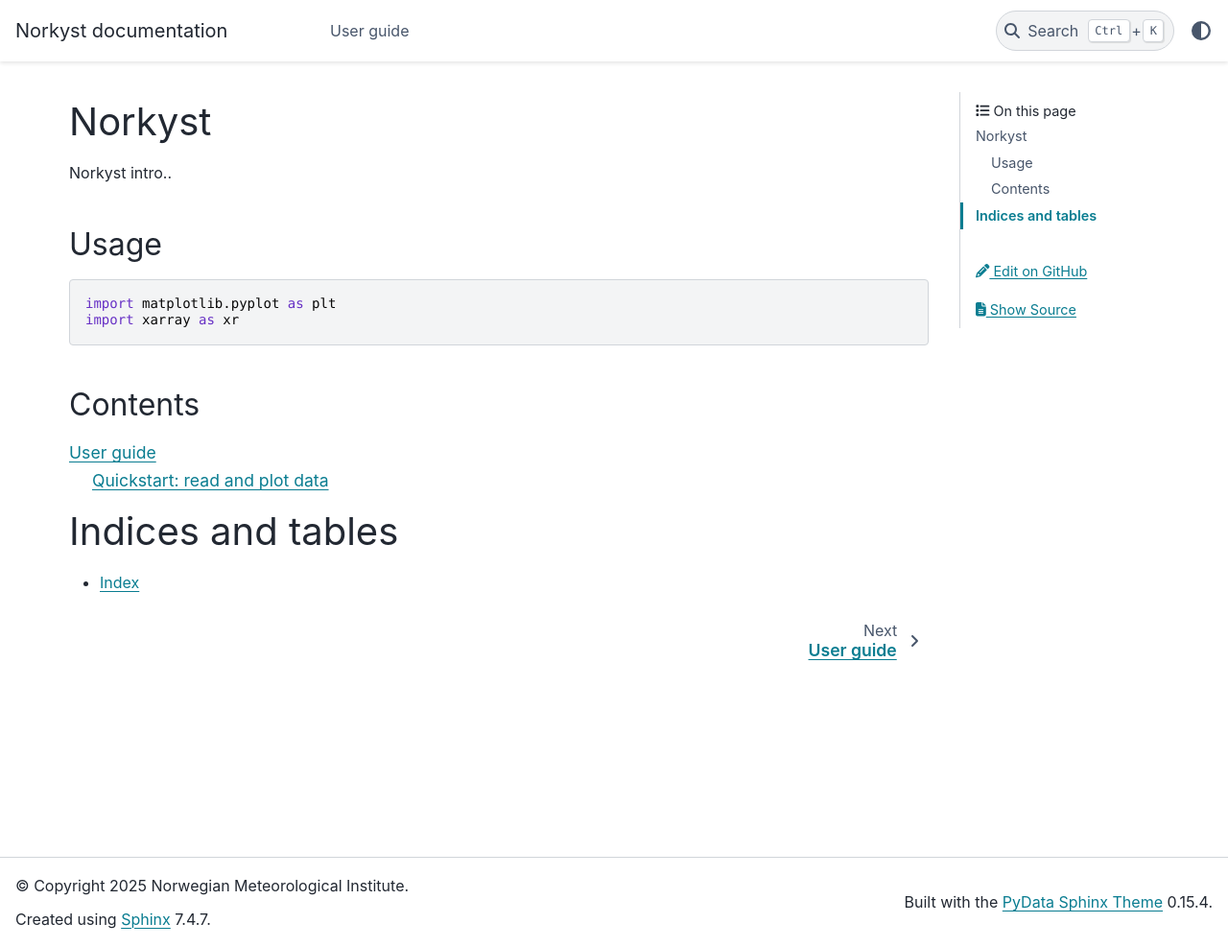
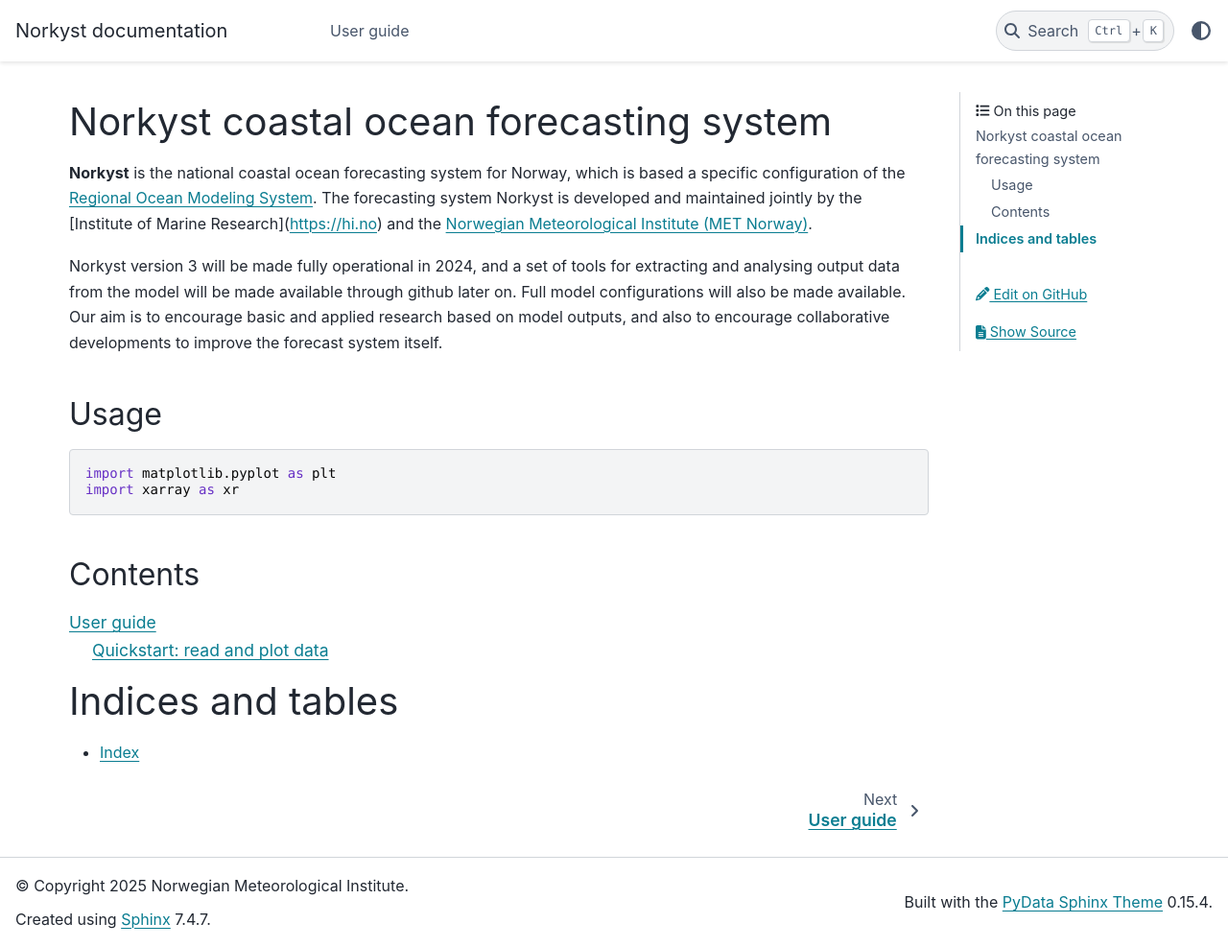
Before and after one commit to norkyst/norkyst.github.io, a Sphinx documentation site: the page built from docs/source/index.rst, in a window 1280 px wide and 987 px high. Shown: the whole window at 96% size. Built offline with Sphinx 7.4.7 and the PyData theme 0.15.4, drawn with Linux system fonts in a browser that asks for light colours; pages that are not in the unit, such as notebooks, are missing from menus.

Commit message:
add norkyst readme snippet

```diff
--- a/docs/source/index.rst
+++ b/docs/source/index.rst
@@ -1,7 +1,9 @@
-Norkyst
-===================================
+Norkyst coastal ocean forecasting system
+========================================
 
-Norkyst intro..
+**Norkyst** is the national coastal ocean forecasting system for Norway, which is based a specific configuration of the `Regional Ocean Modeling System <https://www.myroms.org/>`_. The forecasting system Norkyst is developed and maintained jointly by the [Institute of Marine Research](https://hi.no) and the `Norwegian Meteorological Institute (MET Norway) <https://met.no>`_.
+
+Norkyst version 3 will be made fully operational in 2024, and a set of tools for extracting and analysing output data from the model will be made available through github later on. Full model configurations will also be made available. Our aim is to encourage basic and applied research based on model outputs, and also to encourage collaborative developments to improve the forecast system itself.
 
 Usage
 -----
```
